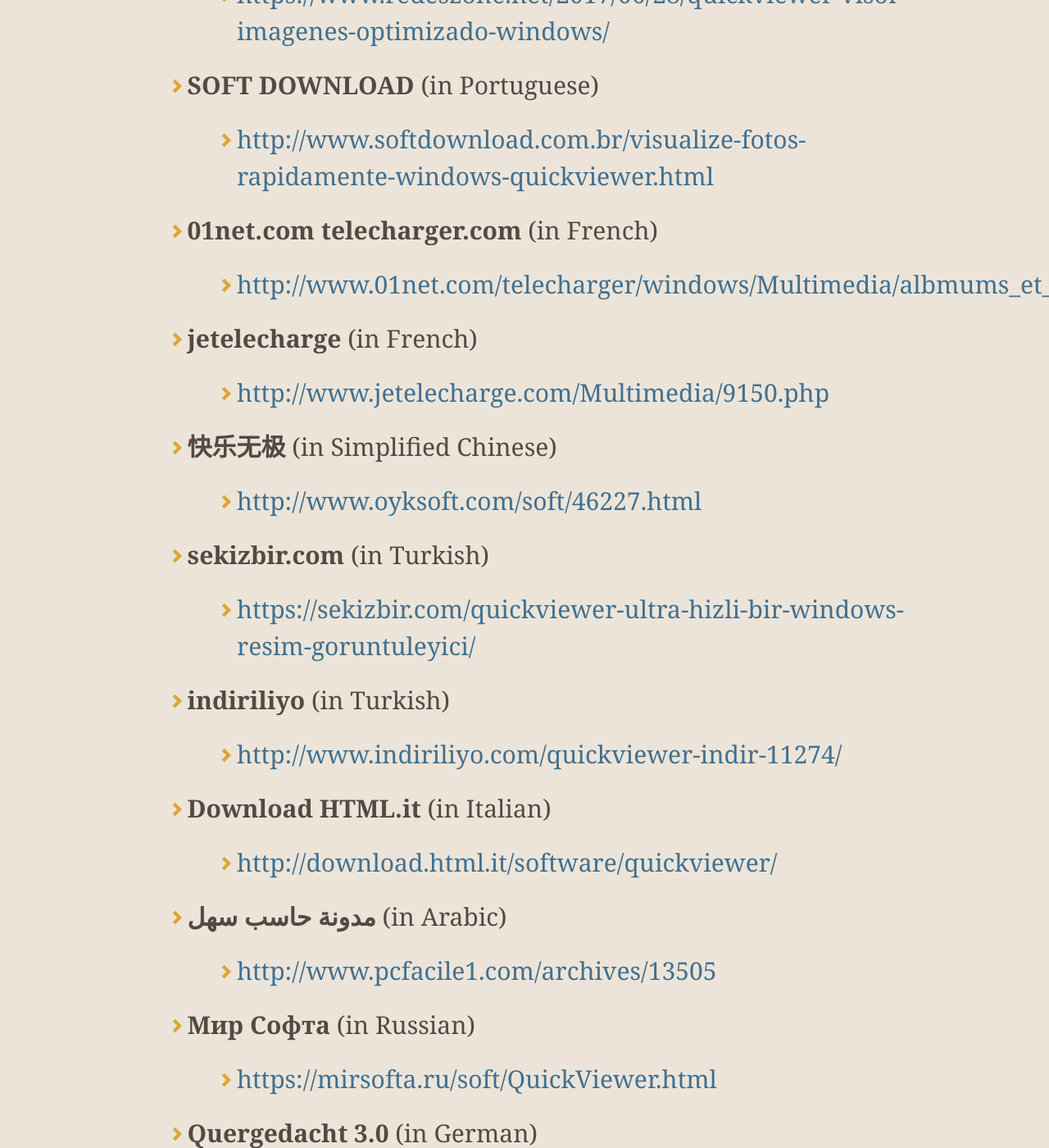
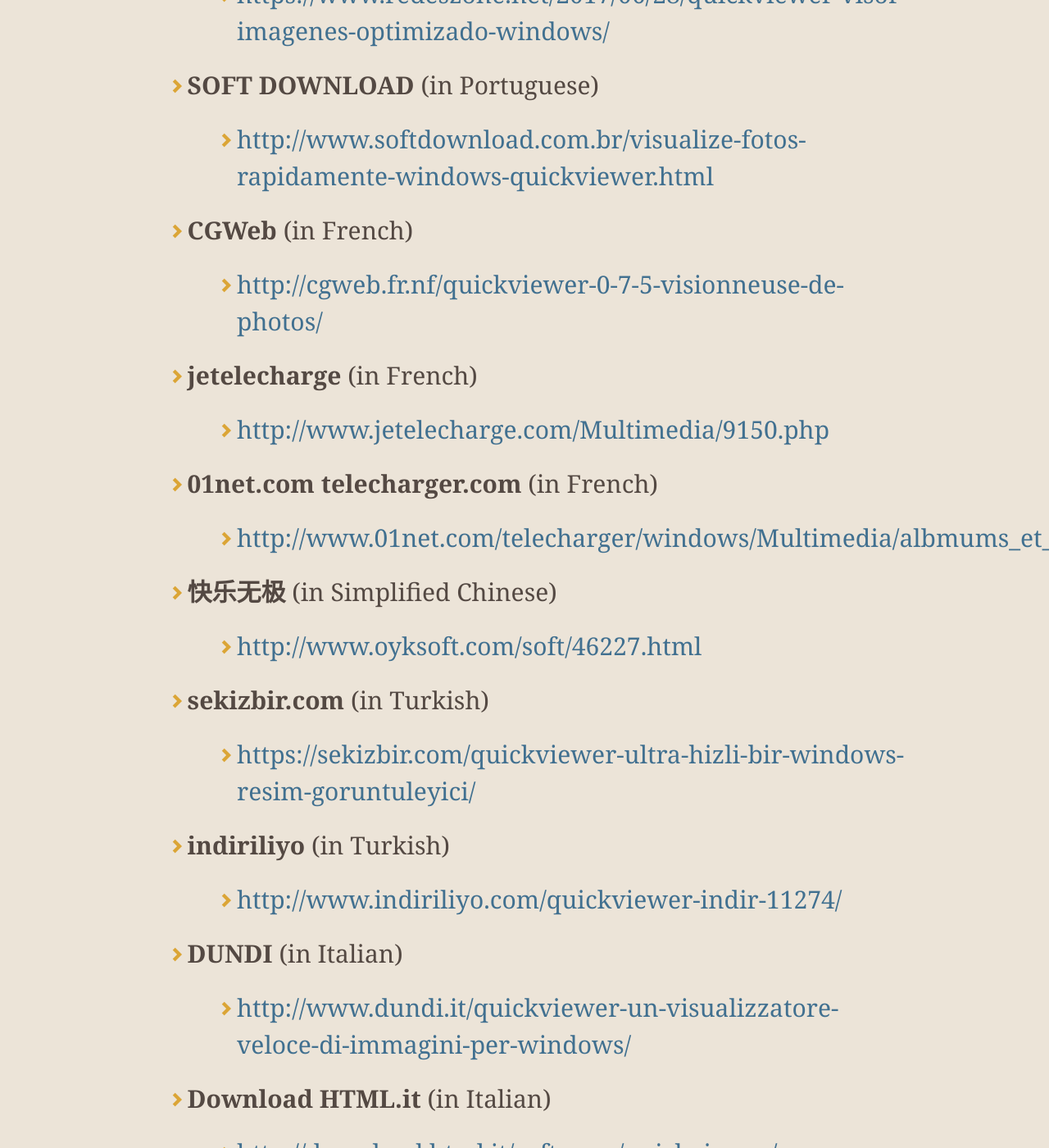
Before and after one commit to kanryu/quickviewer, a Jekyll site: the page built from docs/index.md, in a window 1280 px wide and 1400 px high, scrolled down 4719 px. Shown: the whole window at 82% size. Built offline with Jekyll 4.4.1, drawn with Linux system fonts in a browser that asks for light colours; nearby versions of some CDN libraries; comment, search, counter and statistics services are not loaded; our own code applies the rules of GitHub Pages for plain Markdown files.

Commit message:
Update index.md

```diff
--- a/docs/index.md
+++ b/docs/index.md
@@ -80,16 +80,20 @@ You can also clone the latest source code from **[this repository.](https://gith
     - [https://www.redeszone.net/2017/06/28/quickviewer-visor-imagenes-optimizado-windows/](https://www.redeszone.net/2017/06/28/quickviewer-visor-imagenes-optimizado-windows/)
 - **SOFT DOWNLOAD** (in Portuguese)
     - [http://www.softdownload.com.br/visualize-fotos-rapidamente-windows-quickviewer.html](http://www.softdownload.com.br/visualize-fotos-rapidamente-windows-quickviewer.html)
+- **CGWeb** (in French)
+    - [http://cgweb.fr.nf/quickviewer-0-7-5-visionneuse-de-photos/](http://cgweb.fr.nf/quickviewer-0-7-5-visionneuse-de-photos/)
+- **jetelecharge** (in French)
+    - [http://www.jetelecharge.com/Multimedia/9150.php](http://www.jetelecharge.com/Multimedia/9150.php)
 - **01net.com telecharger.com** (in French)
     - [http://www.01net.com/telecharger/windows/Multimedia/albmums_et_visionneuses/fiches/140048.html](http://www.01net.com/telecharger/windows/Multimedia/albmums_et_visionneuses/fiches/140048.html)
-- **jetelecharge** (in French)
-    - [http://www.jetelecharge.com/Multimedia/9150.php](http://www.jetelecharge.com/Multimedia/9150.php)
 - **快乐无极** (in Simplified Chinese)
     - [http://www.oyksoft.com/soft/46227.html](http://www.oyksoft.com/soft/46227.html)
 - **sekizbir.com** (in Turkish)
     - [https://sekizbir.com/quickviewer-ultra-hizli-bir-windows-resim-goruntuleyici/](https://sekizbir.com/quickviewer-ultra-hizli-bir-windows-resim-goruntuleyici/)
 - **indiriliyo** (in Turkish)
     - [http://www.indiriliyo.com/quickviewer-indir-11274/](http://www.indiriliyo.com/quickviewer-indir-11274/)
+- **DUNDI** (in Italian)
+    - [http://www.dundi.it/quickviewer-un-visualizzatore-veloce-di-immagini-per-windows/](http://www.dundi.it/quickviewer-un-visualizzatore-veloce-di-immagini-per-windows/)
 - **Download HTML.it** (in Italian)
     - [http://download.html.it/software/quickviewer/](http://download.html.it/software/quickviewer/)
 - **مدونة حاسب سهل** (in Arabic)
```
